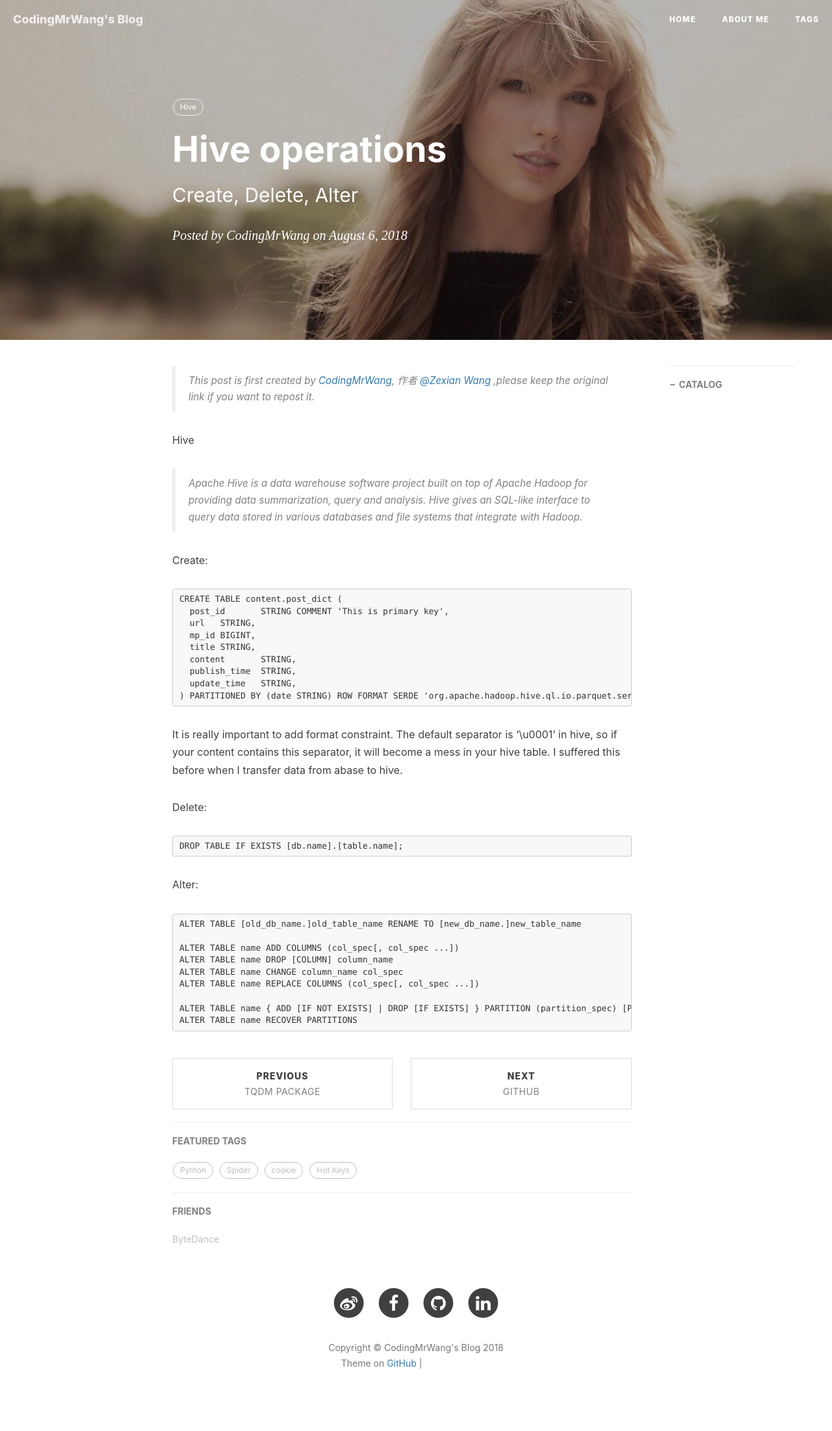
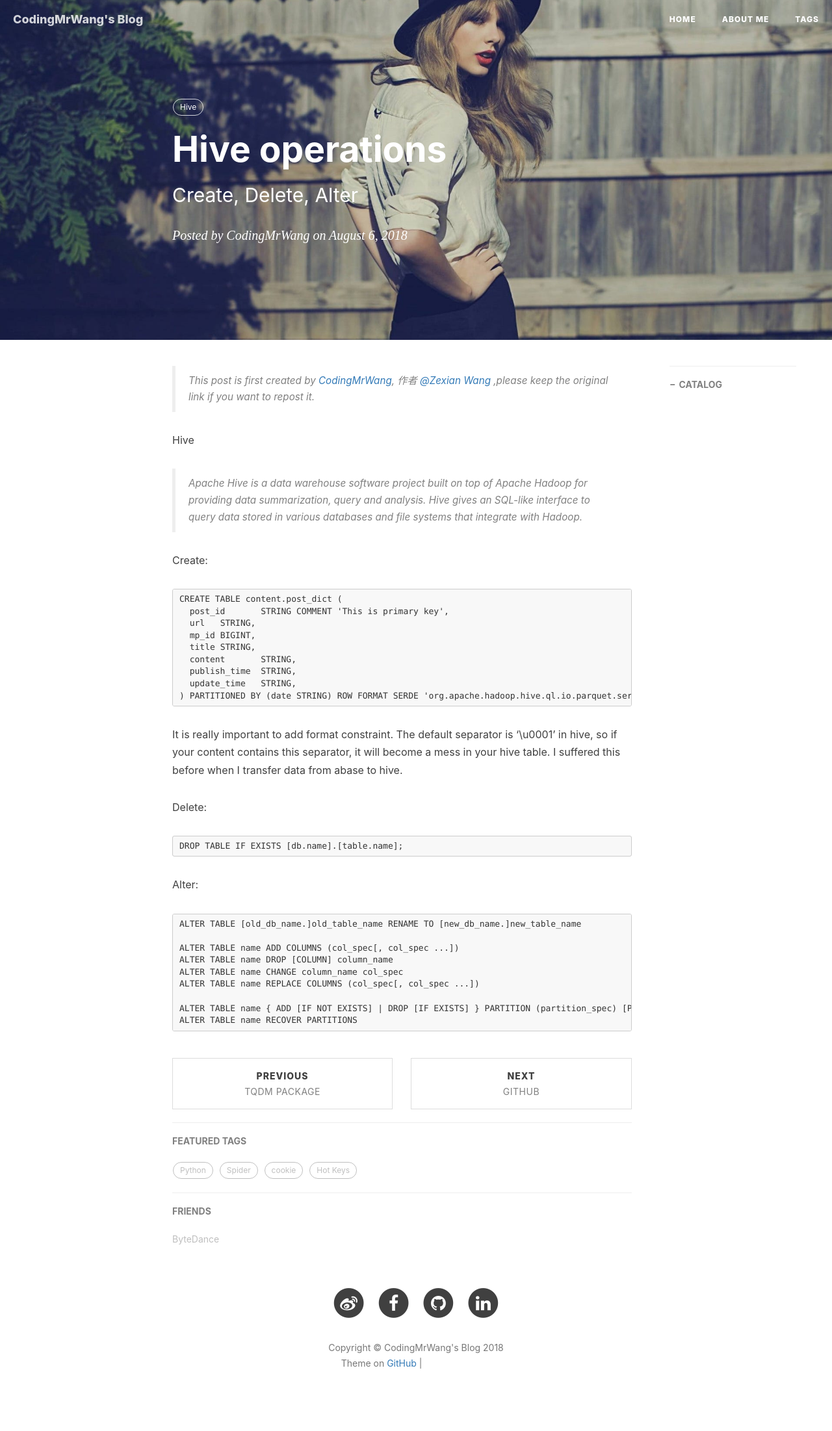
Before and after one commit to CodingMrWang/codingmrwang.github.io, a Jekyll site: the page built from _posts/2018-08-06-hive_operations.md, in a window 1280 px wide. Shown: the whole page at 65% size. Built offline with Jekyll 4.4.1, drawn with Linux system fonts in a browser that asks for light colours; nearby versions of some CDN libraries; comment, search, counter and statistics services are not loaded; grey boxes are pictures that could not be loaded.

Commit message:
update bg

```diff
--- a/_posts/2018-08-06-hive_operations.md
+++ b/_posts/2018-08-06-hive_operations.md
@@ -4,7 +4,7 @@ title:      Hive operations
 subtitle:   Create, Delete, Alter
 date:       2018-08-06
 author:     CodingMrWang
-header-img: img/post-bg-swift2.jpg
+header-img: img/post-bg-swift.jpg
 catalog: true
 tags:
     - Hive
```
Also changed, not shown: _posts/2018-08-07-git.md (+1 -1 lines), img/post_bg_git.jpg (deleted), img/post_bg_git.png (added), 2 other files.
